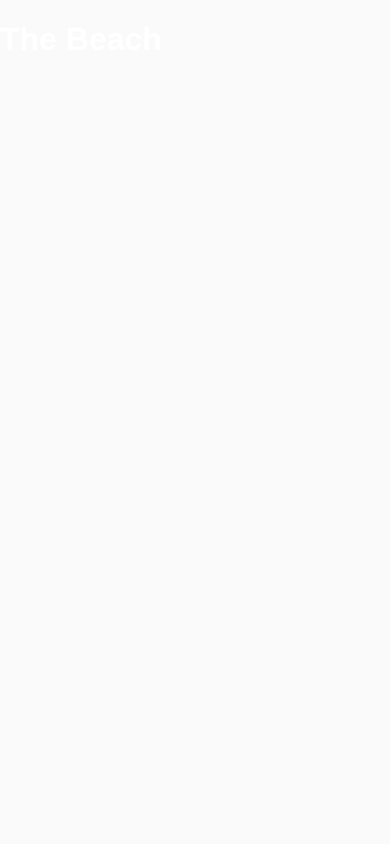
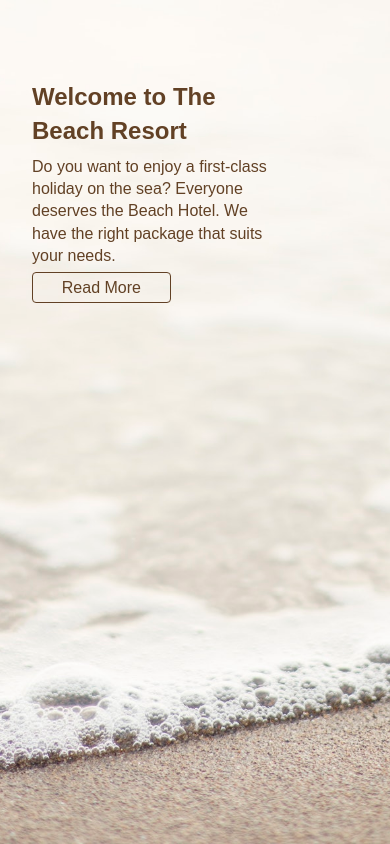
Before and after one commit to barrosdaniel/P_23112018_The_Beach, a plain HTML site: page dist/index.html in a window 390 px wide. Drawn offline with Linux system fonts and the light colour scheme.

Commit message:
bugfix: changed to background image and styles completed

```diff
--- a/dist/index.html
+++ b/dist/index.html
@@ -1,15 +1,26 @@
 <!DOCTYPE html>
 <html lang="en">
+
 <head>
   <meta charset="UTF-8">
   <meta name="viewport" content="width=device-width, initial-scale=1.0">
   <meta http-equiv="X-UA-Compatible" content="ie=edge">
   <link rel="stylesheet" href="vendors/css/normalize.css">
   <link rel="stylesheet" href="resources/css/styles.css">
-  <title>The Beach</title>
+  <title>The Beach Resort</title>
 </head>
+
 <body>
-  <h1>The Beach</h1>
+  <header id="showcase">
+    <div class="showcase__text">
+      <h1>Welcome to The Beach Resort</h1>
+      <p>Do you want to enjoy a first-class holiday on the sea? Everyone
+        deserves the Beach Hotel. We have the right package that suits your
+        needs.</p>
+      <a href="#" class="button">Read More</a>
+    </div>
+  </header>
 
 </body>
+
 </html>
--- a/dist/resources/css/styles.css
+++ b/dist/resources/css/styles.css
@@ -1,11 +1,20 @@
 /* Variables
 ---------------------------------------------------------------------- */
+:root {
+  --primary-text-color: #624125;
+  --highlight-text-color: #f5f5f5;
+  --background-light: rgba(48, 124, 156, 0.5);
+  --background-box-color: rgba(0, 0, 0, 0.5);
+}
 
 
 
 /* Resets
 ---------------------------------------------------------------------- */
-* {
+*,
+h1,
+p,
+a {
   margin: 0;
   padding: 0;
   box-sizing: border-box;
@@ -13,9 +22,91 @@
 
 html {
   background-color: #fafafa;
-  color: #fff;
+  color: var(--primary-text-color);
   font-family: Arial, Helvetica, sans-serif;
   font-size: 16px;
   font-weight: 500;
+  line-height: 1.6;
   text-rendering: optimizeLegibility;
 }
+
+
+
+/* Showcase
+---------------------------------------------------------------------- */
+#showcase {
+  background-image: url(../img/showcase.jpg);
+  background-size: cover;
+  background-repeat: no-repeat;
+  background-position: center;
+  height: 100vh;
+  display: flex;
+  flex-direction: column;
+  justify-content: center;
+  align-items: center;
+  padding: 0 30vw 35vh 3rem;
+}
+
+#showcase h1 {
+  font-size: 2.5rem;
+}
+
+#showcase p {
+  margin-bottom: 1rem;
+  font-size: 1.25rem;
+}
+
+#showcase a.button:link,
+#showcase a.button:visited {
+  border: 1px solid var(--primary-text-color);
+  border-radius: 0.25rem;
+  padding: 0.5rem 2rem;
+  color: var(--primary-text-color);
+  font-size: 1.25rem;
+  text-decoration: none;
+  transition: 0.5s;
+}
+
+#showcase a.button:hover,
+#showcase a.button:active {
+  border: 1px solid var(--primary-text-color);
+  background-color: var(--primary-text-color);
+  color: var(--highlight-text-color);
+}
+
+
+
+/* Responsive laypuots */
+@media(max-width: 820px) {
+  #showcase {
+    padding: 0 30vw 35vh 3rem;
+  }
+
+}
+
+@media(max-width: 650px) {
+  html {
+    line-height: 1.4;
+  }
+
+  #showcase {
+    padding: 0 30vw 55vh 2rem;
+  }
+
+  #showcase h1 {
+    margin-bottom: 0.5rem;
+    font-size: 1.5rem;
+  }
+
+  #showcase p {
+    margin-bottom: 0.6rem;
+    font-size: 1rem;
+  }
+
+  #showcase a.button:link,
+  #showcase a.button:visited {
+    padding: 0.4rem 1.8rem;
+    font-size: 1rem;
+  }
+
+}
```
Also changed, not shown: dist/resources/img/showcase.jpg (added).
